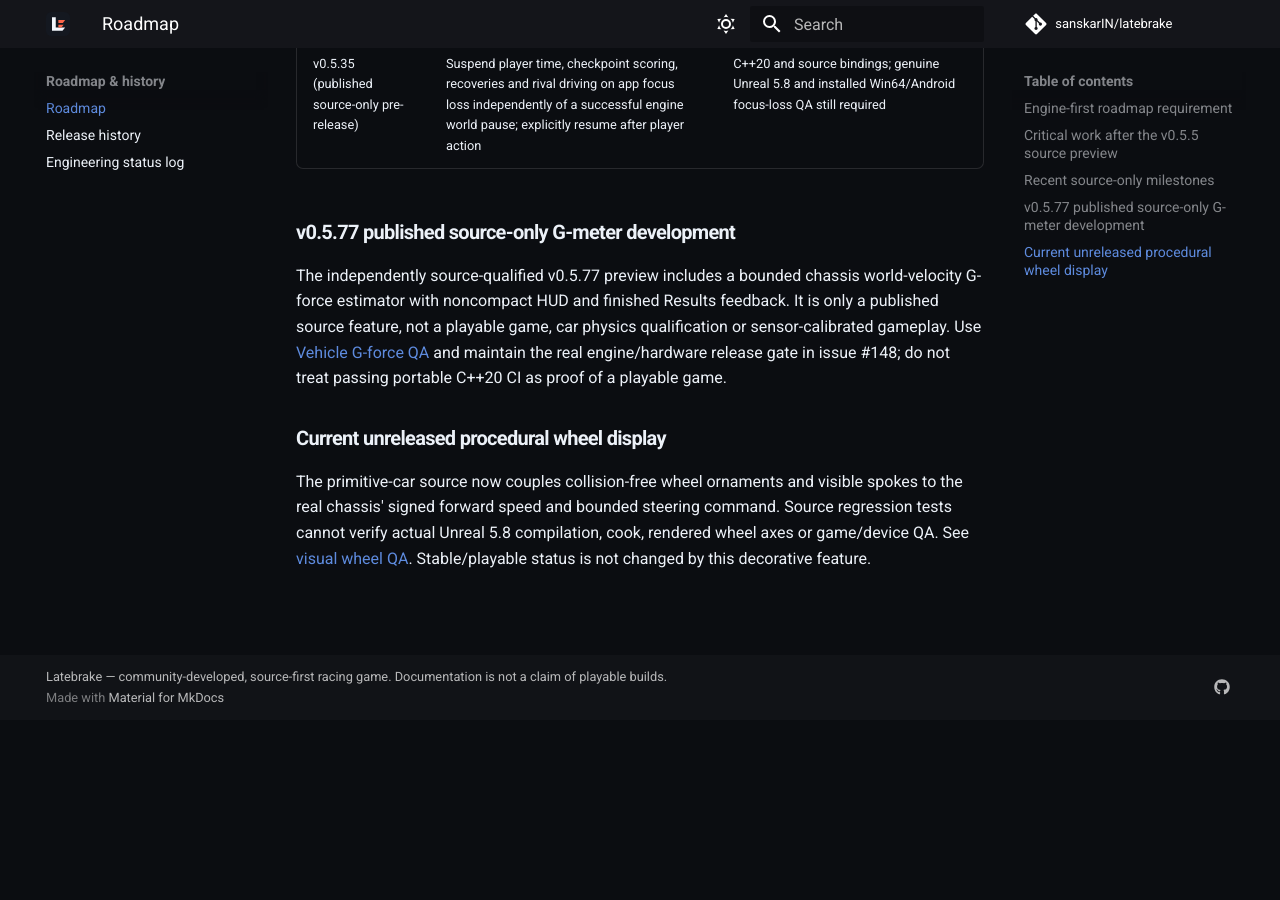
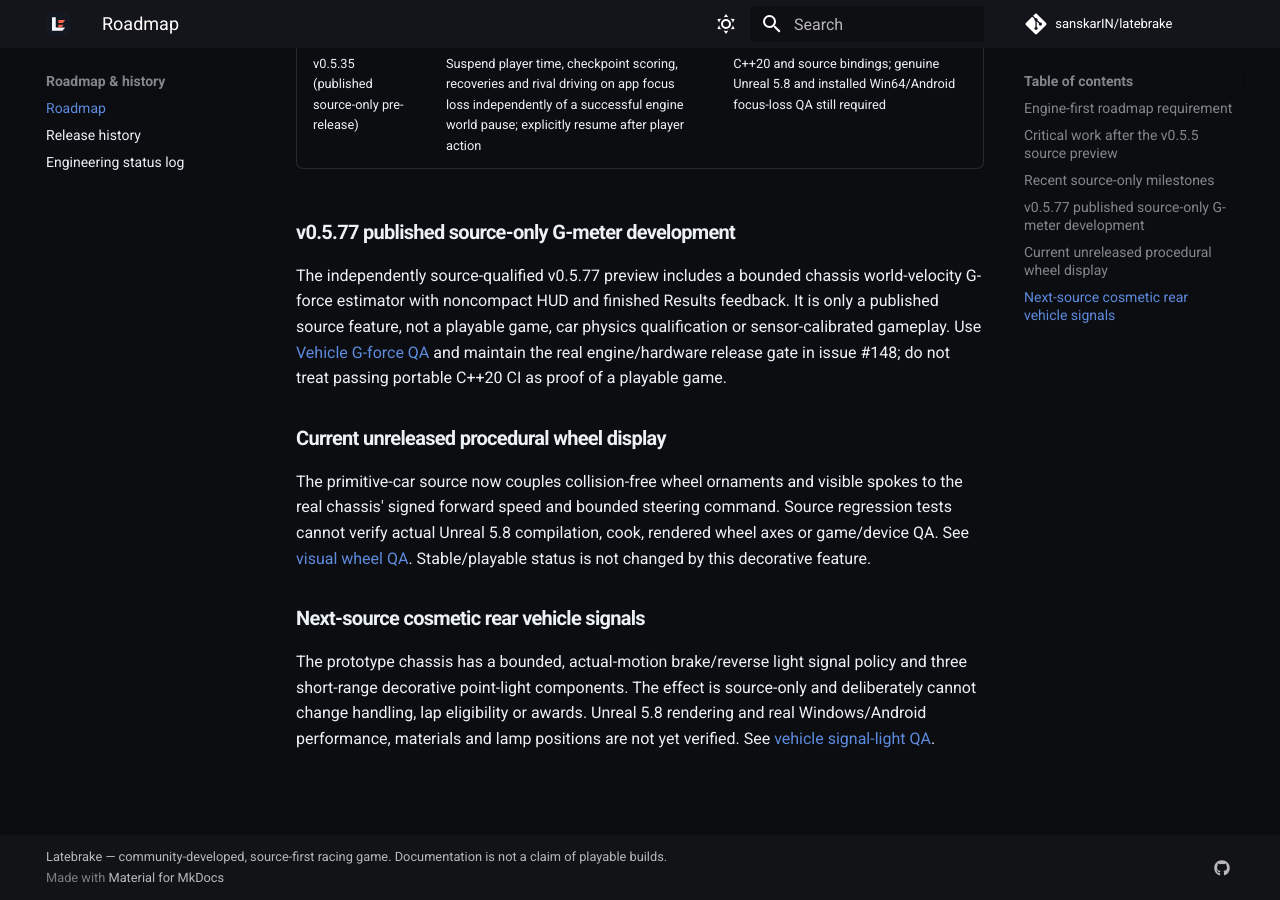
Before and after one commit to sanskarIN/latebrake, an MkDocs documentation site: the page built from docs/ROADMAP.md, in a window 1280 px wide and 900 px high, scrolled down 9286 px. Built offline with MkDocs 1.6.1 and Material for MkDocs 9.7.7, drawn with Linux system fonts in a browser that asks for light colours; comment, search, counter and statistics services are not loaded; before the commit the page ends 10006 px from its top, so only the background shows below that.

Commit message:
docs(signals): expose prototype brake/reverse lighting and verify scope

```diff
--- a/docs/ROADMAP.md
+++ b/docs/ROADMAP.md
@@ -134,3 +134,12 @@ bounded steering command. Source regression tests cannot verify actual
 Unreal 5.8 compilation, cook, rendered wheel axes or game/device QA.
 See [visual wheel QA](WHEEL_VISUAL_QA.md). Stable/playable status is not
 changed by this decorative feature.
+
+### Next-source cosmetic rear vehicle signals
+
+The prototype chassis has a bounded, actual-motion brake/reverse light
+signal policy and three short-range decorative point-light components.
+The effect is source-only and deliberately cannot change handling, lap
+eligibility or awards. Unreal 5.8 rendering and real Windows/Android
+performance, materials and lamp positions are not yet verified.
+See [vehicle signal-light QA](VEHICLE_SIGNAL_LIGHTS_QA.md).
```
